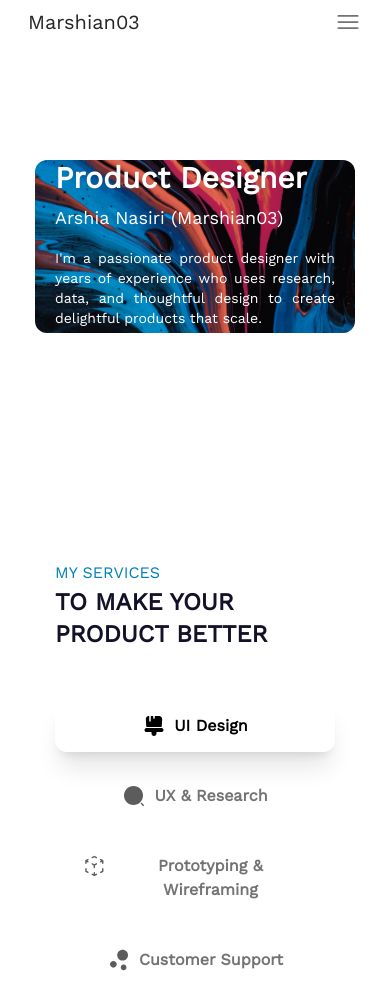
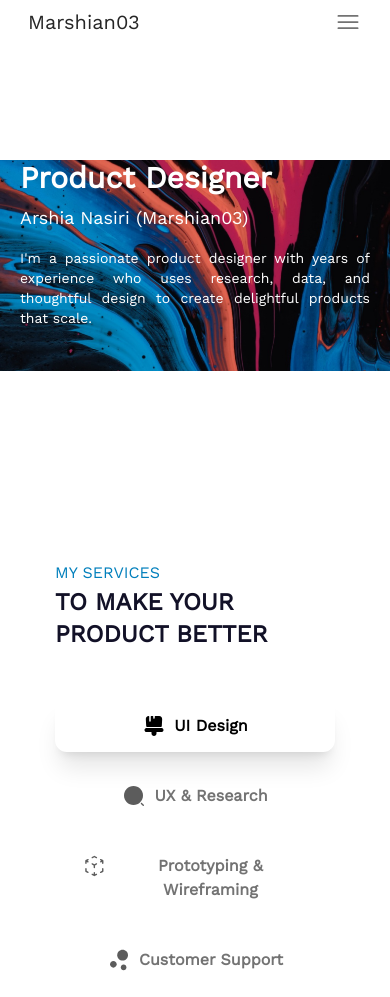
Before and after one commit to SamanKchn/Marshian-Portfolio, a plain HTML site: page index.html in a window 390 px wide. Shown: the top 997 px of the page. Drawn offline with nearby package versions, Linux system fonts and the light colour scheme.

Commit message:
fix: fixed Hero(sm)

```diff
--- a/index.html
+++ b/index.html
@@ -157,11 +157,11 @@
         </div>
       </nav>
       <!-- Hero section-->
-      <section class="container mx-auto pt-[10rem]">
+      <section class="md:container mx-auto pt-[10rem]">
         <div class="relative">
           <div class="w-full">
             <img
-              class="absolute translate50 rounded-xl w-full md:w-[65%]"
+              class="absolute translate50 md:rounded-xl w-full md:w-[65%]"
               src="images/hero.png"
               alt="hero"
             />
```
